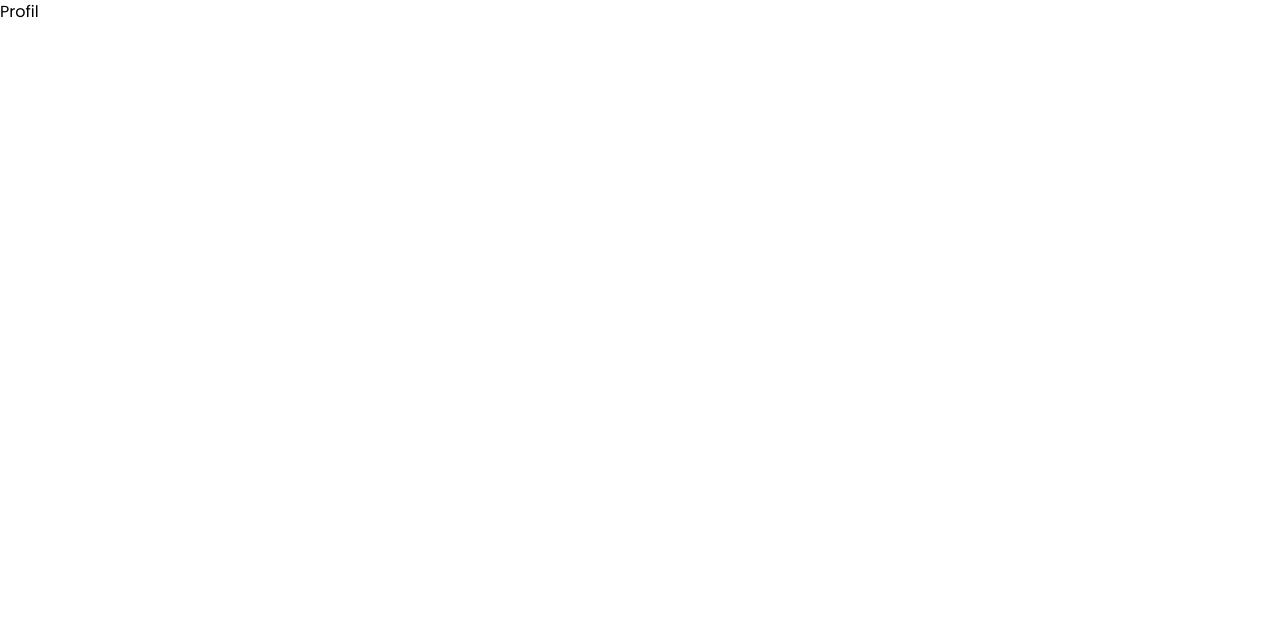
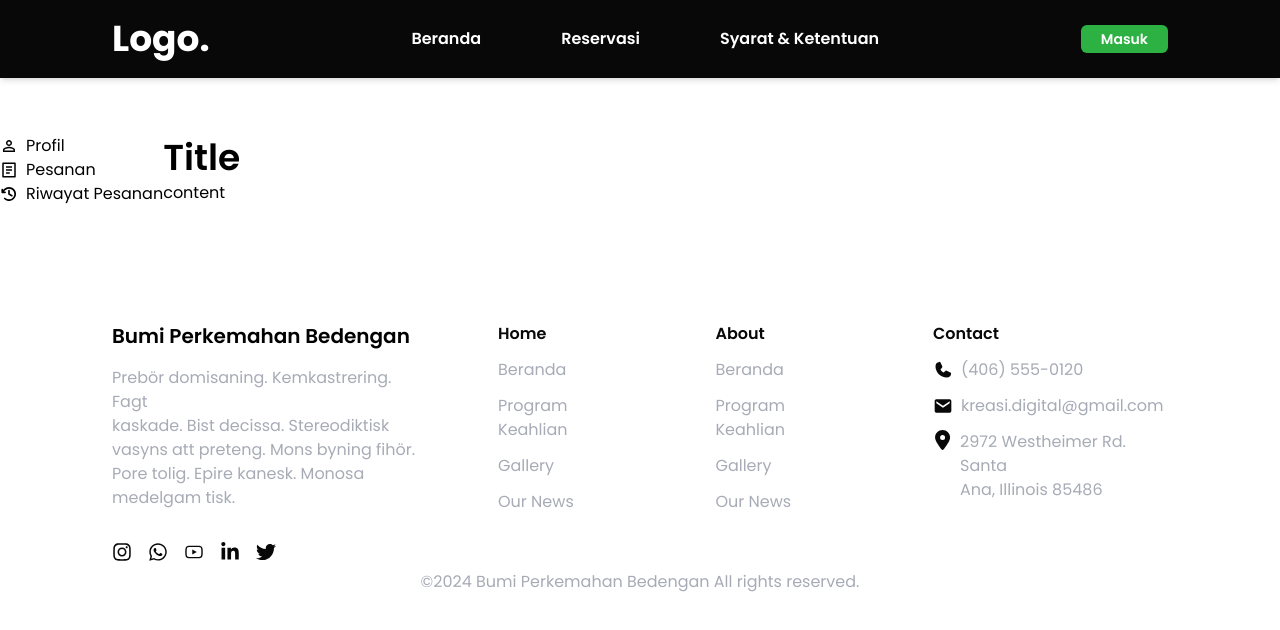
Before and after one commit to RezzyYuhand/Bedengan-FE, a React (Vite) app: page /profil in a window 1280 px wide. Shown: the top 630 px of the page. Built offline with nearby package versions, Linux system fonts and the light colour scheme.

Commit message:
update profil

```diff
--- a/src/pages/pembayaran/MetodePembayaran.jsx
+++ b/src/pages/pembayaran/MetodePembayaran.jsx
@@ -30,8 +30,8 @@ const MetodePembayaran = () => {
                     <div
                         key={method.id}
                         onClick={() => handleSelect(method.id)}
-                        className={`flex flex-col items-center justify-center p-4 w-44 h-44 transition-colors duration-300 cursor-pointer border-[1.5px] border-solid border-inactive-gray  rounded-md ${
-                            selectedMethod === method.id ? 'bg-accent border-accent' : 'bg-white'
+                        className={`flex flex-col items-center justify-center p-4 w-44 h-44 transition-colors duration-300 cursor-pointer border-[1.5px] border-solid rounded-md ${
+                            selectedMethod === method.id ? 'bg-accent border-accent' : 'bg-white border-inactive-gray'
                         }`}
                     >
                         <div className='flex items-center justify-center w-32 h-32 mb-2'>
--- a/src/pages/profile/Profil.jsx
+++ b/src/pages/profile/Profil.jsx
@@ -1,8 +1,37 @@
-import React from 'react'
+import React, { useState } from 'react'
+import { MdOutlinePersonOutline } from "react-icons/md";
+import { RiFileList2Line } from "react-icons/ri";
+import { PiClockCounterClockwiseBold } from "react-icons/pi";
+import { Navbar, Footer } from '../../components/index'
 
 const Profil = () => {
   return (
-    <div>Profil</div>
+    <div>
+      <Navbar />
+      <div className='flex flex-row items-center'>
+        <ol className='flex flex-col items-start'>
+          <li className='flex flex-row gap-2 items-center'>
+            <MdOutlinePersonOutline className='text-lg'/>
+            Profil
+          </li>
+          <li className='flex flex-row gap-2 items-center'>
+            <RiFileList2Line className='text-lg'/>
+            Pesanan
+          </li>
+          <li className='flex flex-row gap-2 items-center'>
+            <PiClockCounterClockwiseBold className='text-lg'/>
+            Riwayat Pesanan
+          </li>
+        </ol>
+        <div className='flex flex-col'>
+          <h2 className='font-semibold'>Title</h2>
+          <div>
+            content
+          </div>
+        </div>
+      </div>
+      <Footer className='mt-20' />
+    </div>
   )
 }
 
```
